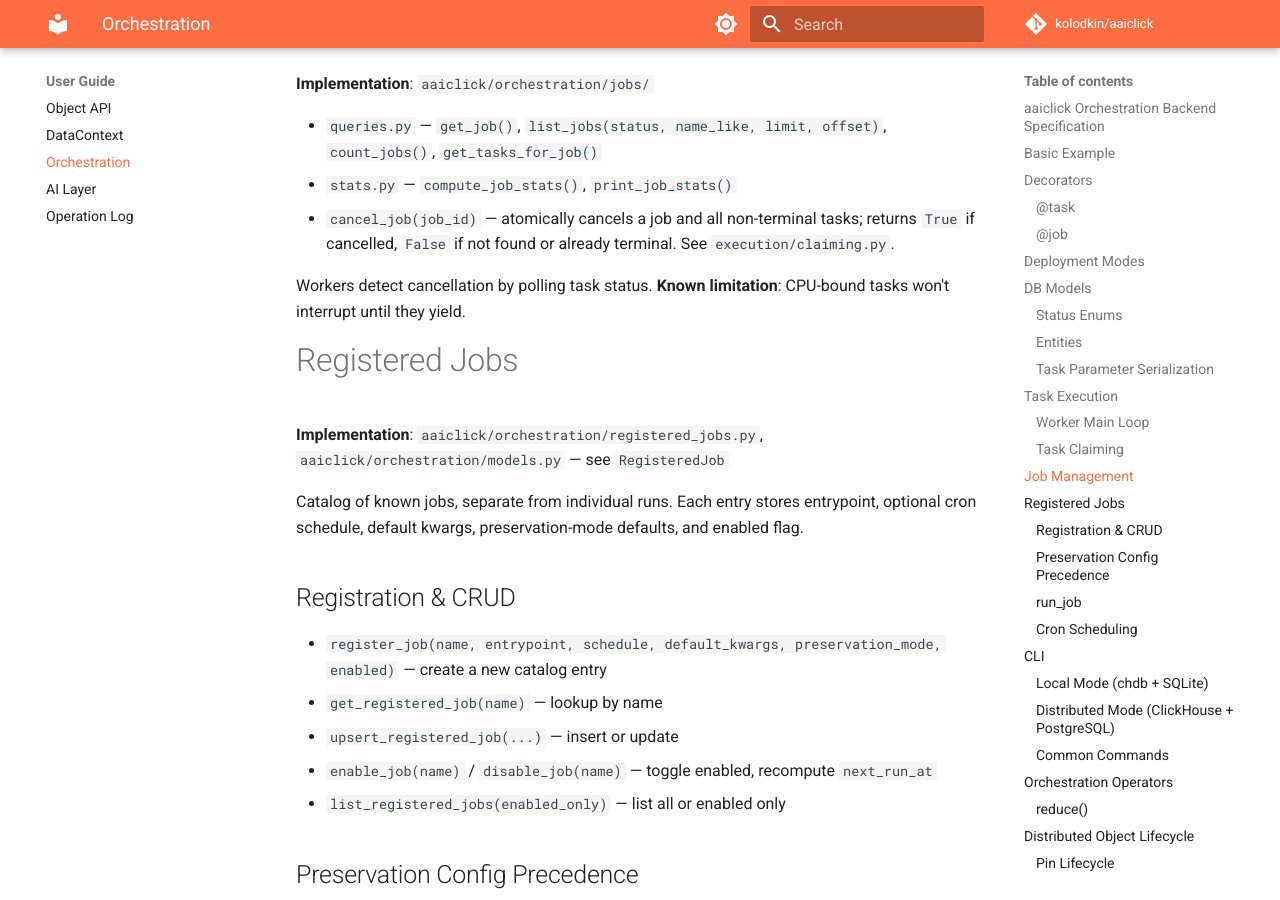
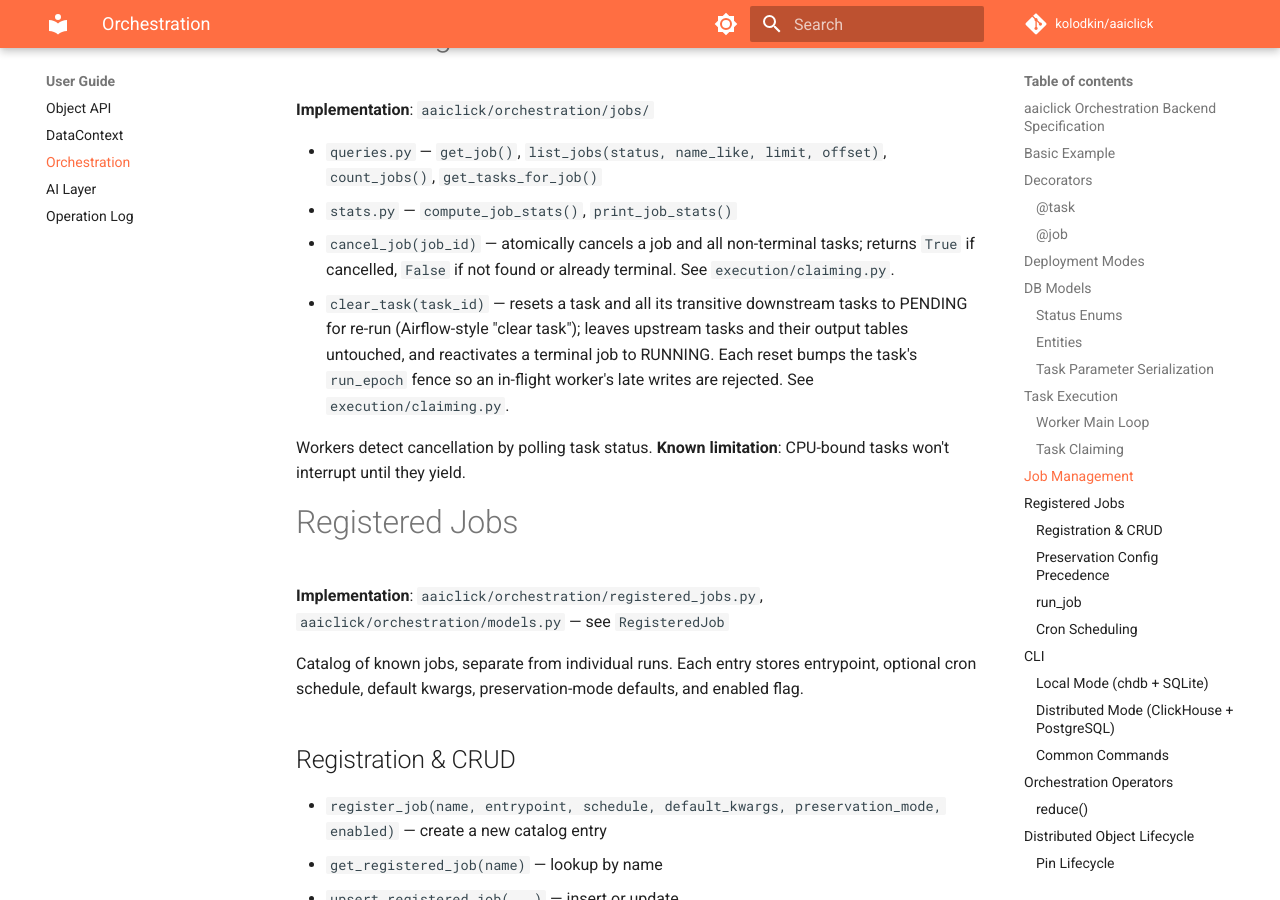
Before and after one commit to kolodkin/aaiclick, an MkDocs documentation site: the page built from docs/orchestration.md, in a window 1280 px wide and 900 px high, scrolled down 3974 px. Built offline with MkDocs 1.6.1 and Material for MkDocs 9.7.7, drawn with Linux system fonts in a browser that asks for light colours; comment, search, counter and statistics services are not loaded; some of the changed text lies outside the part shown.

Commit message:
docs(orchestration): document clear_task and run_epoch
Add clear_task next to cancel_job under Job Management, and list run_epoch
on the Task entity as the fencing token clear_task bumps.

https://claude.ai/code/session_017qrb5CuSsgjy4gM733txsG

```diff
--- a/docs/orchestration.md
+++ b/docs/orchestration.md
@@ -77,7 +77,7 @@ All entities use **Snowflake IDs** via ClickHouse [`generateSnowflakeID()`](http
 
 - **RegisteredJob** — job catalog entry; fields: `id`, `name` (unique), `entrypoint`, `enabled`, `schedule` (cron), `default_kwargs` (JSON), `preservation_mode`, `next_run_at`, `created_at`, `updated_at`
 - **Job** — a named workflow run; fields: `id`, `name`, `status`, `run_type`, `registered_job_id` (FK), `preservation_mode`, `created_at`, `started_at`, `completed_at`, `error`
-- **Task** — single executable unit; fields: `id`, `job_id`, `group_id`, `entrypoint`, `kwargs` (JSONB), `status`, `result` (JSONB), `log_path`, `error`, `worker_id`, timestamps
+- **Task** — single executable unit; fields: `id`, `job_id`, `group_id`, `entrypoint`, `kwargs` (JSONB), `status`, `result` (JSONB), `log_path`, `error`, `worker_id`, `run_epoch` (fencing token bumped by `clear_task`), timestamps
 - **Group** — logical task grouping with optional nesting via `parent_group_id`; fields: `id`, `job_id`, `parent_group_id`, `name`, `created_at`
 - **Dependency** — composite PK `(previous_id, previous_type, next_id, next_type)`; types are `'task'` or `'group'`; supports all four combinations
 - **Worker** — active worker process; fields: `id`, `hostname`, `pid`, `status`, `last_heartbeat`, `tasks_completed`, `tasks_failed`, `started_at`
@@ -117,6 +117,7 @@ Finds the oldest pending task with all dependencies satisfied and atomically cla
 - `queries.py` — `get_job()`, `list_jobs(status, name_like, limit, offset)`, `count_jobs()`, `get_tasks_for_job()`
 - `stats.py` — `compute_job_stats()`, `print_job_stats()`
 - `cancel_job(job_id)` — atomically cancels a job and all non-terminal tasks; returns `True` if cancelled, `False` if not found or already terminal. See `execution/claiming.py`.
+- `clear_task(task_id)` — resets a task and all its transitive downstream tasks to PENDING for re-run (Airflow-style "clear task"); leaves upstream tasks and their output tables untouched, and reactivates a terminal job to RUNNING. Each reset bumps the task's `run_epoch` fence so an in-flight worker's late writes are rejected. See `execution/claiming.py`.
 
 Workers detect cancellation by polling task status. **Known limitation**: CPU-bound tasks won't interrupt until they yield.
 
```
